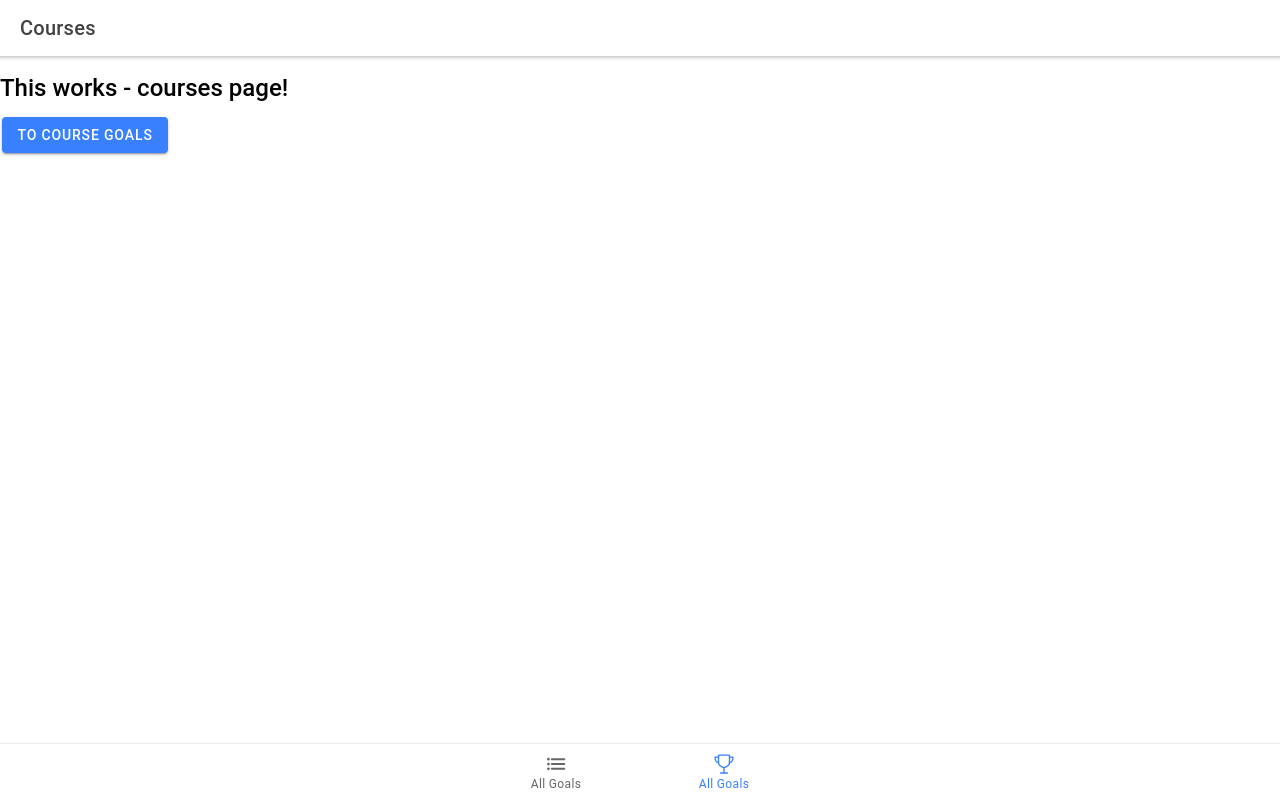
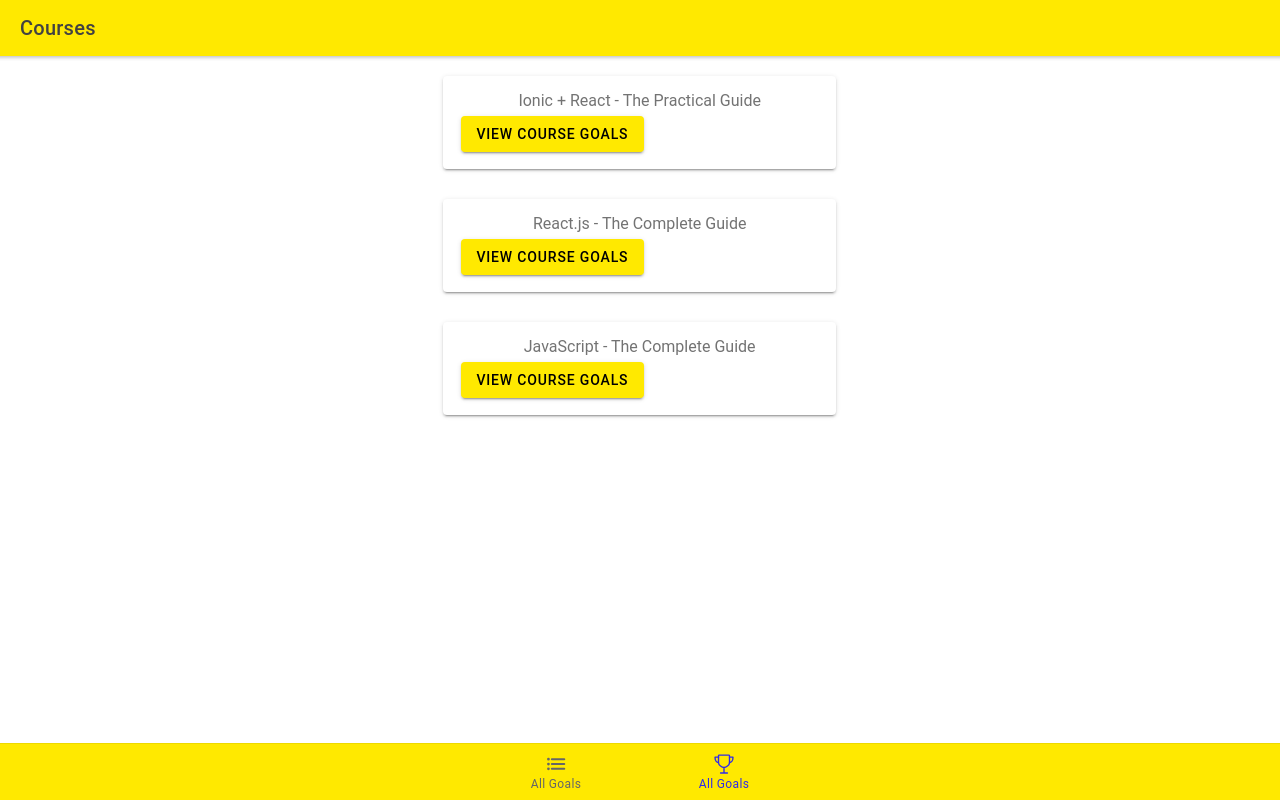
Before and after one commit to djordjereact/navigation-app, a React (Create React App) app: page /courses in a window 1280 px wide. Built offline with nearby package versions, Linux system fonts and the light colour scheme.

Commit message:
Added Course data

```diff
--- a/src/App.tsx
+++ b/src/App.tsx
@@ -34,6 +34,7 @@ import '@ionic/react/css/display.css';
 
 /* Theme variables */
 import './theme/variables.css';
+import './theme/theme.css';
 
 setupIonicReact();
 
--- a/src/pages/Courses.tsx
+++ b/src/pages/Courses.tsx
@@ -1,6 +1,23 @@
 import React from 'react';
-import {IonHeader, IonContent, IonToolbar, IonTitle, IonButton, IonPage} from '@ionic/react';
+import {
+    IonHeader,
+    IonContent,
+    IonToolbar,
+    IonTitle,
+    IonButton,
+    IonPage,
+    IonGrid,
+    IonCol,
+    IonRow,
+    IonCard, IonCardContent
+} from '@ionic/react';
 // import { useHistory } from 'react-router-dom'
+
+const COURSE_DATA = [
+    { id: 'c1', title: 'Ionic + React - The Practical Guide' },
+    { id: 'c2', title: 'React.js - The Complete Guide' },
+    { id: 'c3', title: 'JavaScript - The Complete Guide' }
+];
 
 const Courses: React.FC = () => {
     // const history = useHistory();
@@ -16,9 +33,20 @@ const Courses: React.FC = () => {
                 </IonToolbar>
             </IonHeader>
             <IonContent>
-                <h2>This works - courses page!</h2>
-                <IonButton routerLink="/course-goals">To course goals</IonButton>
-                {/*<IonButton onClick={changePageHandler}>To course goals</IonButton>*/}
+                <IonGrid>
+                    {COURSE_DATA.map(course => (
+                        <IonRow key={course.id}>
+                            <IonCol size-md="4" offset-md="4">
+                                <IonCard>
+                                    <IonCardContent>
+                                        <h2 className="ion-text-center">{course.title}</h2>
+                                        <IonButton routerLink="">View Course Goals</IonButton>
+                                    </IonCardContent>
+                                </IonCard>
+                            </IonCol>
+                        </IonRow>
+                    ))}
+                </IonGrid>
             </IonContent>
         </IonPage>
     );
--- /dev/null
+++ b/src/theme/theme.css
@@ -0,0 +1,5 @@
+:root {
+    --ion-toolbar-background: var(--ion-color-primary);
+    --ion-tab-bar-background: var(--ion-color-primary);
+    --ion-tab-bar-color-selected: var(--ion-color-secondary);
+}
--- a/src/theme/variables.css
+++ b/src/theme/variables.css
@@ -3,77 +3,62 @@ http://ionicframework.com/docs/theming/ */
 
 /** Ionic CSS Variables **/
 :root {
-  /** primary **/
-  --ion-color-primary: #3880ff;
-  --ion-color-primary-rgb: 56, 128, 255;
-  --ion-color-primary-contrast: #ffffff;
-  --ion-color-primary-contrast-rgb: 255, 255, 255;
-  --ion-color-primary-shade: #3171e0;
-  --ion-color-primary-tint: #4c8dff;
+  --ion-color-primary: #ffe900;
+  --ion-color-primary-rgb: 255,233,0;
+  --ion-color-primary-contrast: #000000;
+  --ion-color-primary-contrast-rgb: 0,0,0;
+  --ion-color-primary-shade: #e0cd00;
+  --ion-color-primary-tint: #ffeb1a;
 
-  /** secondary **/
-  --ion-color-secondary: #3dc2ff;
-  --ion-color-secondary-rgb: 61, 194, 255;
+  --ion-color-secondary: #302be8;
+  --ion-color-secondary-rgb: 48,43,232;
   --ion-color-secondary-contrast: #ffffff;
-  --ion-color-secondary-contrast-rgb: 255, 255, 255;
-  --ion-color-secondary-shade: #36abe0;
-  --ion-color-secondary-tint: #50c8ff;
+  --ion-color-secondary-contrast-rgb: 255,255,255;
+  --ion-color-secondary-shade: #2a26cc;
+  --ion-color-secondary-tint: #4540ea;
 
-  /** tertiary **/
-  --ion-color-tertiary: #5260ff;
-  --ion-color-tertiary-rgb: 82, 96, 255;
-  --ion-color-tertiary-contrast: #ffffff;
-  --ion-color-tertiary-contrast-rgb: 255, 255, 255;
-  --ion-color-tertiary-shade: #4854e0;
-  --ion-color-tertiary-tint: #6370ff;
+  --ion-color-tertiary: #ffb93f;
+  --ion-color-tertiary-rgb: 255,185,63;
+  --ion-color-tertiary-contrast: #000000;
+  --ion-color-tertiary-contrast-rgb: 0,0,0;
+  --ion-color-tertiary-shade: #e0a337;
+  --ion-color-tertiary-tint: #ffc052;
 
-  /** success **/
   --ion-color-success: #2dd36f;
-  --ion-color-success-rgb: 45, 211, 111;
-  --ion-color-success-contrast: #ffffff;
-  --ion-color-success-contrast-rgb: 255, 255, 255;
+  --ion-color-success-rgb: 45,211,111;
+  --ion-color-success-contrast: #000000;
+  --ion-color-success-contrast-rgb: 0,0,0;
   --ion-color-success-shade: #28ba62;
   --ion-color-success-tint: #42d77d;
 
-  /** warning **/
   --ion-color-warning: #ffc409;
-  --ion-color-warning-rgb: 255, 196, 9;
+  --ion-color-warning-rgb: 255,196,9;
   --ion-color-warning-contrast: #000000;
-  --ion-color-warning-contrast-rgb: 0, 0, 0;
+  --ion-color-warning-contrast-rgb: 0,0,0;
   --ion-color-warning-shade: #e0ac08;
   --ion-color-warning-tint: #ffca22;
 
-  /** danger **/
   --ion-color-danger: #eb445a;
-  --ion-color-danger-rgb: 235, 68, 90;
+  --ion-color-danger-rgb: 235,68,90;
   --ion-color-danger-contrast: #ffffff;
-  --ion-color-danger-contrast-rgb: 255, 255, 255;
+  --ion-color-danger-contrast-rgb: 255,255,255;
   --ion-color-danger-shade: #cf3c4f;
   --ion-color-danger-tint: #ed576b;
 
-  /** dark **/
-  --ion-color-dark: #222428;
-  --ion-color-dark-rgb: 34, 36, 40;
-  --ion-color-dark-contrast: #ffffff;
-  --ion-color-dark-contrast-rgb: 255, 255, 255;
-  --ion-color-dark-shade: #1e2023;
-  --ion-color-dark-tint: #383a3e;
-
-  /** medium **/
   --ion-color-medium: #92949c;
-  --ion-color-medium-rgb: 146, 148, 156;
-  --ion-color-medium-contrast: #ffffff;
-  --ion-color-medium-contrast-rgb: 255, 255, 255;
+  --ion-color-medium-rgb: 146,148,156;
+  --ion-color-medium-contrast: #000000;
+  --ion-color-medium-contrast-rgb: 0,0,0;
   --ion-color-medium-shade: #808289;
   --ion-color-medium-tint: #9d9fa6;
 
-  /** light **/
   --ion-color-light: #f4f5f8;
-  --ion-color-light-rgb: 244, 245, 248;
+  --ion-color-light-rgb: 244,245,248;
   --ion-color-light-contrast: #000000;
-  --ion-color-light-contrast-rgb: 0, 0, 0;
+  --ion-color-light-contrast-rgb: 0,0,0;
   --ion-color-light-shade: #d7d8da;
   --ion-color-light-tint: #f5f6f9;
+
 }
 
 @media (prefers-color-scheme: dark) {
```
